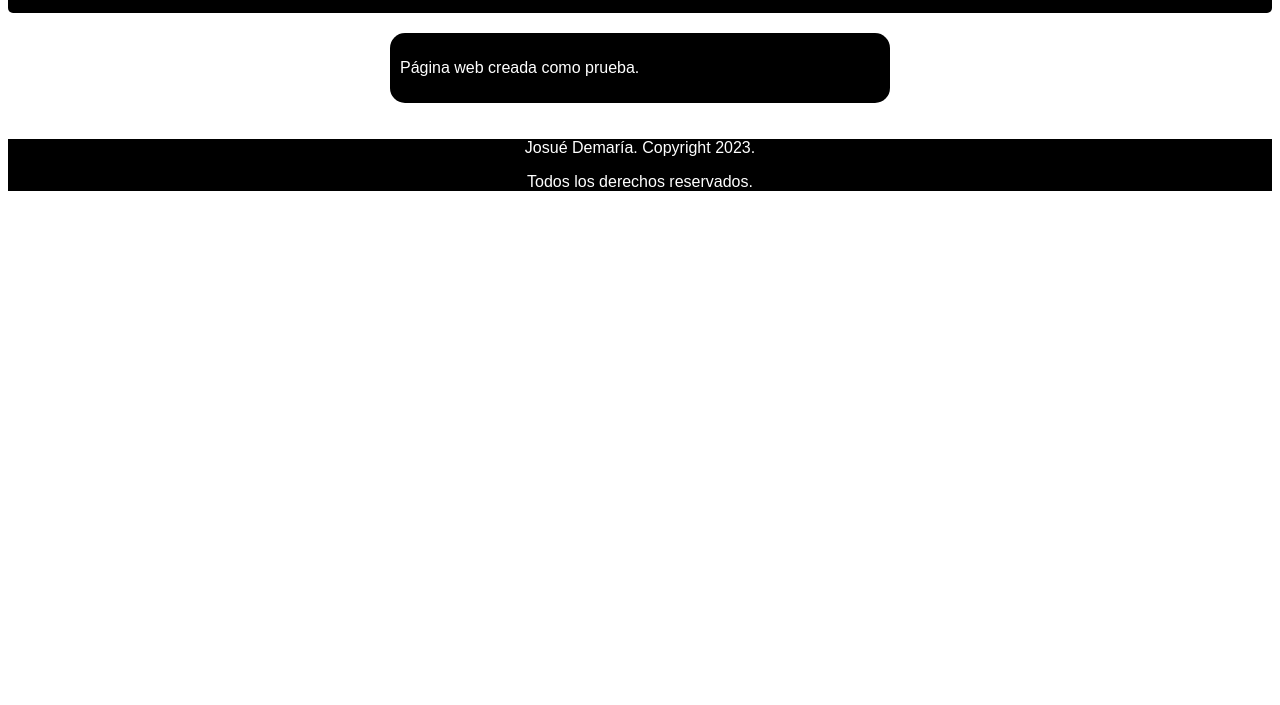
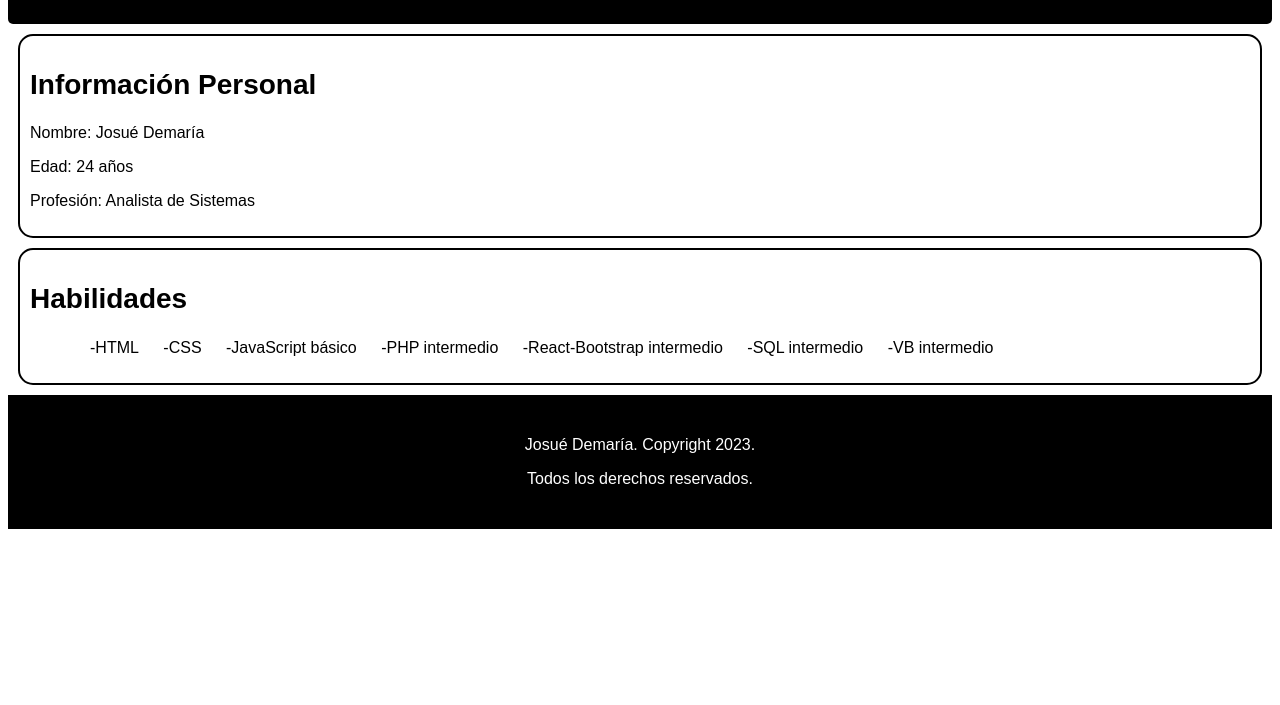
Before and after one commit to Josueceadas/web_personal, a plain HTML site: page acercaDe.html in a window 1280 px wide. Shown: the part 95-800 px from the top of the page. Drawn offline with Linux system fonts and the light colour scheme.

Commit message:
commit: sadsda

```diff
--- a/acercaDe.html
+++ b/acercaDe.html
@@ -4,7 +4,7 @@
     <link rel="stylesheet" href="styles.css" />
     <meta charset="UTF-8" />
     <meta name="viewport" content="width=device-width, initial-scale=1.0" />
-    <title>Josué Demaría</title>
+    <title>Acerca de mí...</title>
   </head>
 
   <body>
@@ -18,13 +18,26 @@
           </ul>
       </nav>
     </div>
-    <div class="divSecondary">
-      <div class="cards" style="text-align: center">
-        <p class="paragraphs">
-          Página web creada como prueba.
-        </p>
+    <section>
+      <div class="altCards">
+      <h2>Información Personal</h2>
+      <p>Nombre: Josué Demaría</p>
+      <p>Edad: 24 años</p>
+      <p>Profesión: Analista de Sistemas</p>
       </div>
-    </div>
+      <div class="altCards">
+      <h2>Habilidades</h2>
+      <ul>
+      <li>-HTML</li>
+      <li>-CSS</li>
+      <li>-JavaScript básico</li>
+      <li>-PHP intermedio</li>
+      <li>-React-Bootstrap intermedio</li>
+      <li>-SQL intermedio</li>
+      <li>-VB intermedio</li>
+      </ul>
+      </div>
+      </section>
   </body>
   <footer class="footer">
     <p>Josué Demaría. Copyright 2023.
--- a/styles.css
+++ b/styles.css
@@ -24,6 +24,15 @@
   border-radius: 15px;
 }
 
+.altCards {
+  font-family: arial;
+  border-color: rgb(0, 0, 0);
+  margin: 10px;
+  border: 2px solid;
+  padding: 10px;
+  border-radius: 15px;
+}
+
 .titles {
   color: white;
   font-family: Arial;
@@ -34,6 +43,8 @@
   font-family: Arial;
   max-block-size: 50px;
   text-align: justify;
+  margin-left: 20px;
+  margin-right: 20px;
 }
 
 .images {
@@ -78,4 +89,44 @@ li {
   color: white;
   font-family: Arial;
   text-align: center;
+  padding: 2%;
 }
+
+/* Media queries */
+
+@media only screen and (max-width: 600px) {
+  header,
+  #info-personal,
+  #habilidades {
+    padding: 10px;
+  }
+  h1,
+  h2 {
+    font-size: 18px;
+  }
+}
+/* Estilos para pantallas medianas (tabletas) */
+@media only screen and (min-width: 601px) and (max-width: 1024px) {
+  header,
+  #info-personal,
+  #habilidades {
+    padding: 20px;
+  }
+
+  h1,
+  h2 {
+    font-size: 22px;
+  }
+}
+
+@media only screen and (min-width: 1025px) {
+  header,
+  #info-personal,
+  #habilidades {
+    padding: 30px;
+  }
+  h1,
+  h2 {
+    font-size: 28px;
+  }
+}
```
Also changed, not shown: index.html (+4 -7 lines).
